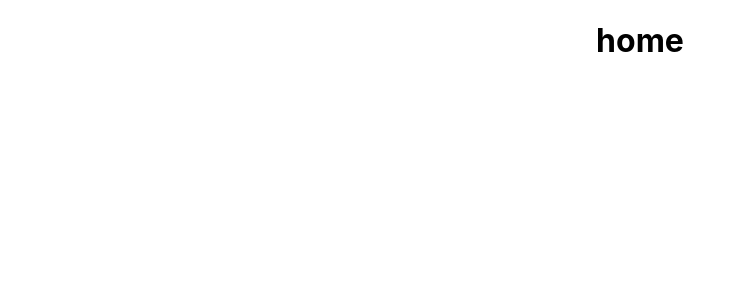
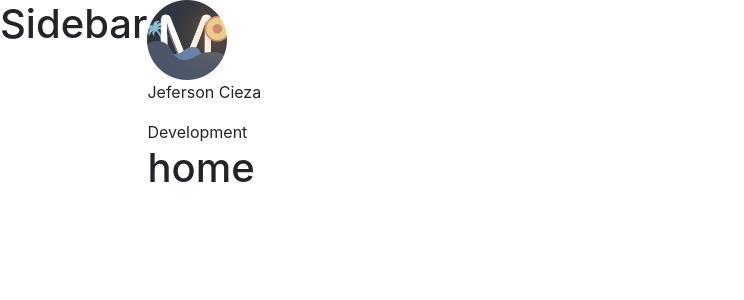
Before and after one commit to Franco-Ezequiel-Marchegiani/Economysa, a React (Create React App) app: page / in a window 1280 px wide. Shown: the top 300 px of the page, without its empty margins (0-744 px from the left). Built offline with nearby package versions, Linux system fonts and the light colour scheme.

Commit message:
Instalación e implementación de Bootstrap & fontsicons

```diff
--- a/package.json
+++ b/package.json
@@ -7,6 +7,7 @@
     "@testing-library/react": "^12.1.2",
     "@testing-library/user-event": "^13.5.0",
     "react": "^17.0.2",
+    "react-bootstrap": "^2.1.1",
     "react-dom": "^17.0.2",
     "react-router-dom": "^6.2.1",
     "react-scripts": "5.0.0",
--- a/public/index.html
+++ b/public/index.html
@@ -1,19 +1,21 @@
 <!DOCTYPE html>
 <html lang="en">
+
 <head>
   <meta charset="utf-8" />
   <link rel="icon" href="%PUBLIC_URL%/favicon.ico" />
   <meta name="viewport" content="width=device-width, initial-scale=1" />
   <meta name="theme-color" content="#000000" />
-    <meta
-      name="description"
-      content="Web site created using create-react-app"
-    />
+  <meta name="description" content="Web site created using create-react-app" />
   <link rel="apple-touch-icon" href="%PUBLIC_URL%/logo192.png" />
   <!--
       manifest.json provides metadata used when your web app is installed on a
       user's mobile device or desktop. See https://developers.google.com/web/fundamentals/web-app-manifest/
     -->
+  <link rel="stylesheet" href="https://cdn.jsdelivr.net/npm/bootstrap@5.1.3/dist/css/bootstrap.min.css"
+    integrity="sha384-1BmE4kWBq78iYhFldvKuhfTAU6auU8tT94WrHftjDbrCEXSU1oBoqyl2QvZ6jIW3" crossorigin="anonymous" />
+  <link rel="stylesheet" href="https://use.fontawesome.com/releases/v5.15.4/css/all.css"
+    integrity="sha384-DyZ88mC6Up2uqS4h/KRgHuoeGwBcD4Ng9SiP4dIRy0EXTlnuz47vAwmeGwVChigm" crossorigin="anonymous">
   <link rel="manifest" href="%PUBLIC_URL%/manifest.json" />
   <!--
       Notice the use of %PUBLIC_URL% in the tags above.
@@ -26,6 +28,7 @@
     -->
   <title>React App</title>
 </head>
+
 <body>
   <noscript>You need to enable JavaScript to run this app.</noscript>
   <div id="root"></div>
@@ -40,4 +43,5 @@
       To create a production bundle, use `npm run build` or `yarn build`.
     -->
 </body>
+
 </html>
--- a/src/App.css
+++ b/src/App.css
@@ -1,38 +1,3 @@
-.App {
-  text-align: center;
+.homeContainer{
+  display: flex;
 }
-
-.App-logo {
-  height: 40vmin;
-  pointer-events: none;
-}
-
-@media (prefers-reduced-motion: no-preference) {
-  .App-logo {
-    animation: App-logo-spin infinite 20s linear;
-  }
-}
-
-.App-header {
-  background-color: #282c34;
-  min-height: 100vh;
-  display: flex;
-  flex-direction: column;
-  align-items: center;
-  justify-content: center;
-  font-size: calc(10px + 2vmin);
-  color: white;
-}
-
-.App-link {
-  color: #61dafb;
-}
-
-@keyframes App-logo-spin {
-  from {
-    transform: rotate(0deg);
-  }
-  to {
-    transform: rotate(360deg);
-  }
-}
--- a/src/App.js
+++ b/src/App.js
@@ -1,11 +1,20 @@
-import logo from './logo.svg';
+import React from 'react';
 import './App.css';
+import Header from './components/Header/Header';
+import Sidebar from './components/Sidebar/Sidebar';
 
 function App() {
   return (
-    <div className="App">
+    <section className="homeContainer">
+      <div>
+        <Sidebar/>
+      </div>
+      <div>
+      <Header/>
       <h1>home</h1>
-    </div>
+      </div>
+
+    </section>
   );
 }
 
--- a/src/components/Header/Header.js
+++ b/src/components/Header/Header.js
@@ -1,11 +1,12 @@
 import React from 'react';
 import './Header.css';
+import Logo from '../../images/logo.png'
 
 function Header() {
   return (
     <header className="header">
       <div className='headerContent'>
-          <img src="" alt="ej" />
+          <img src={Logo} alt="ej" />
           <div className='headerTextContainer'>
               <p>Jeferson Cieza</p>
               <span>Development</span>
--- a/src/index.js
+++ b/src/index.js
@@ -3,10 +3,21 @@ import ReactDOM from 'react-dom';
 import './index.css';
 import App from './App';
 import reportWebVitals from './reportWebVitals';
+import { BrowserRouter, Route, Routes } from 'react-router-dom';
+import Login from './components/Login/Login';
+import Motor from './components/Motor/Motor';
+import Seguridad from './components/Seguridad/Seguridad';
 
 ReactDOM.render(
   <React.StrictMode>
-    <App />
+  <BrowserRouter>
+    <Routes>
+      <Route path="/" exact={true} element={<App/>}/>
+      <Route path="/login" exact={true} element={<Login/>}/>
+      <Route path="/motor" exact={true} element={<Motor/>}/>
+      <Route path="/Seguridad" exact={true} element={<Seguridad/>}/>
+    </Routes>
+  </BrowserRouter>
   </React.StrictMode>,
   document.getElementById('root')
 );
```
Also changed, not shown: src/components/Home/Home.js (deleted, +0 -12 lines), src/components/Home/Home.css (deleted), src/images/logo.png (added), 1 other file (tests, documents, lock files or other folders). Lines whose indentation alone changed are shown as unchanged.
